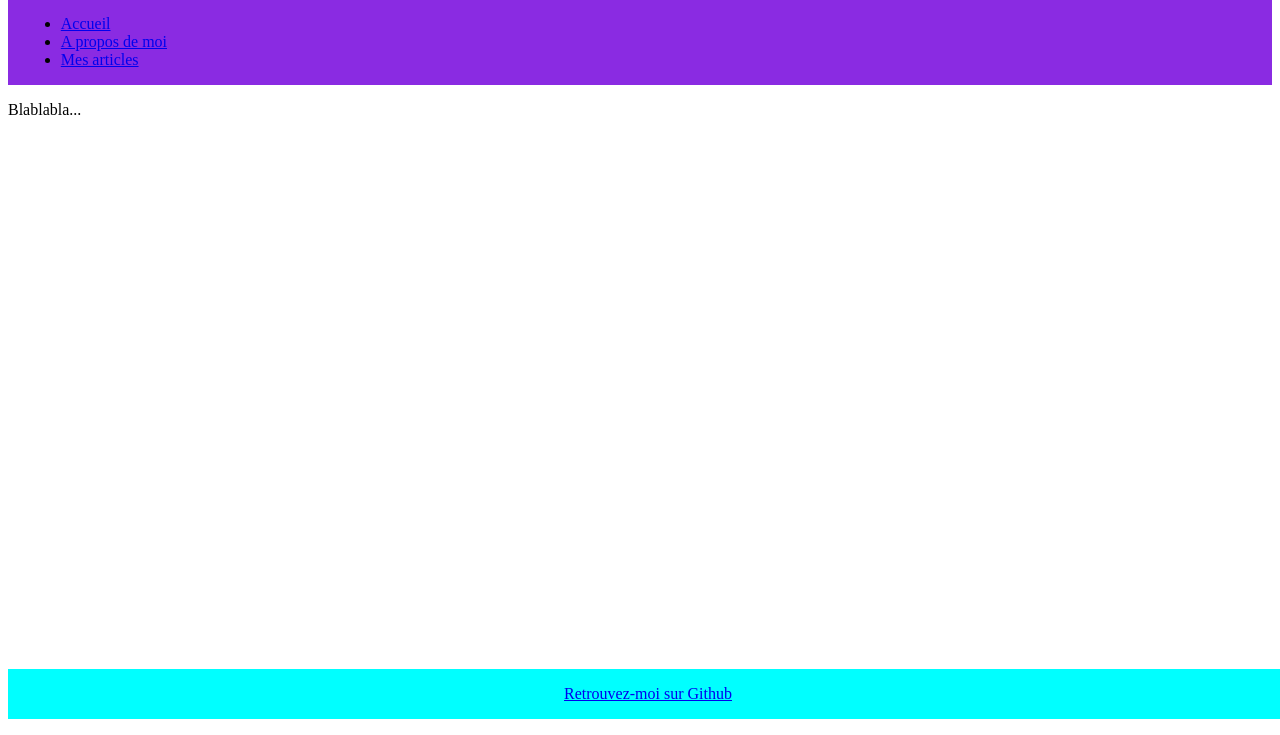
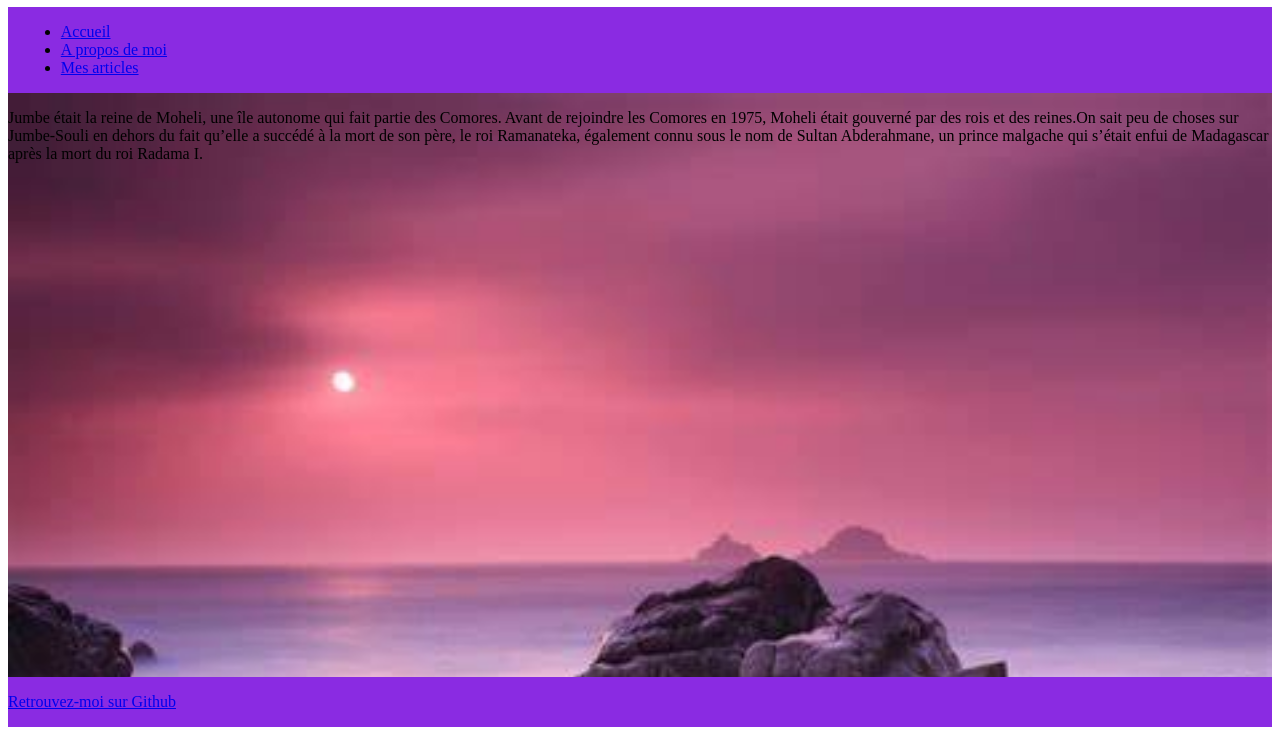
Before and after one commit to thioroDiop/JAMStackNetlify, an Eleventy site: page posts/coucou.md in a window 1280 px wide. Shown: the part 81-816 px from the top of the page. Built offline with nearby package versions, Linux system fonts and the light colour scheme; Eleventy itself is replaced by a stand-in of ours; files that its build step writes are made by us from their sources.

Commit message:
continue

```diff
--- a/posts/coucou.md
+++ b/posts/coucou.md
@@ -5,4 +5,4 @@ title: C'est parti pour mon blog !!!
 
 ---
 
-Blablabla...
+Jumbe était la reine de Moheli, une île autonome qui fait partie des Comores. Avant de rejoindre les Comores en 1975, Moheli était gouverné par des rois et des reines.On sait peu de choses sur Jumbe-Souli en dehors du fait qu’elle a succédé à la mort de son père, le roi Ramanateka, également connu sous le nom de Sultan Abderahmane, un prince malgache qui s’était enfui de Madagascar après la mort du roi Radama I.
--- a/style.css
+++ b/style.css
@@ -13,13 +13,23 @@
 }
 
 footer{
-    background-color: aqua;
-    display: flex;
-    justify-content: space-around;
+    background-color: blueviolet;
+}
 
-    position:absolute;
-    bottom:0;
-    width:100%;
+img{
+    width: auto;
+    height: auto;
+}
 
-    height:50px;
+body{
+display: flex;
+    flex-direction: column;
+    min-height: 100vh;
 }
+
+main{
+    background-image: url("/assets/ocean.jpg");
+    background-size: cover;
+
+    flex: 1;
+}
```
Also changed, not shown: _includes/root.html (+2 -1 lines), blog.html (+6 -2 lines), .eleventy.js, assets/ocean.jpg (added), assets/reinedeSaba.jpg (added).
